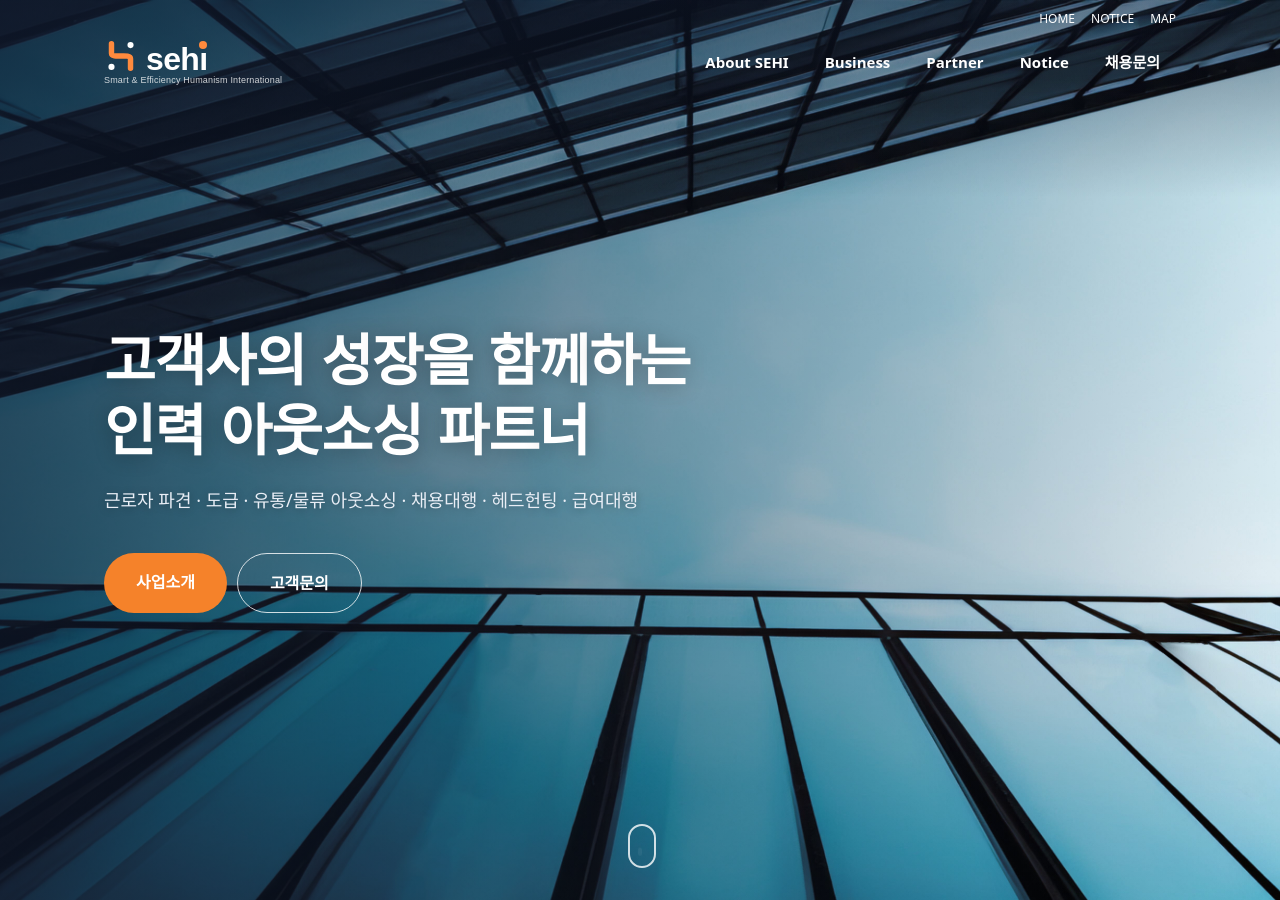
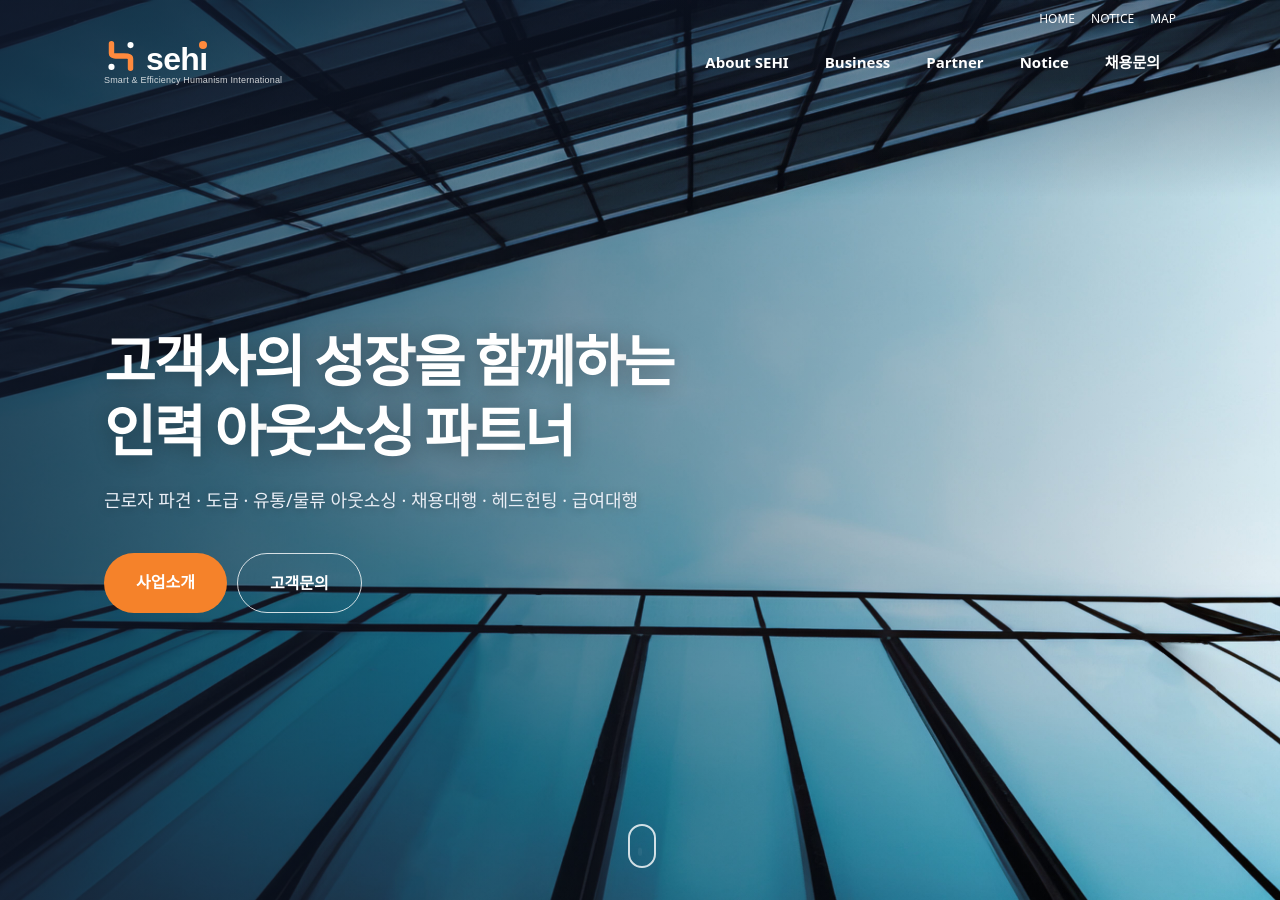
Before and after one commit to ivovilove2-maker/github.io, a Jekyll site: the page built from index.html, in a window 1280 px wide and 900 px high. Built offline with Jekyll 4.4.1, drawn with Linux system fonts in a browser that asks for light colours; some web fonts are replaced.

Commit message:
Update style.css

```diff
--- a/assets/css/style.css
+++ b/assets/css/style.css
@@ -319,23 +319,29 @@ img{max-width:100%;display:block}
   .rolling-item{width:140px;height:64px}
 }
 
-/* ===== 메인 제목: 명조체 + 한 글자씩 등장 ===== */
-.hero-title{font-family:'Noto Serif KR',serif;font-weight:700;font-size:58px;line-height:1.35;letter-spacing:-.02em}
-.hero-title .ch{display:inline-block;opacity:0;transform:translateY(.4em);filter:blur(6px);
-  animation:chIn .7s cubic-bezier(.2,.8,.2,1) forwards;animation-delay:calc(var(--i) * 55ms + .2s)}
-.hero-title .sp{display:inline-block;width:.28em}
-@keyframes chIn{to{opacity:1;transform:none;filter:blur(0)}}
+/* 제목 폰트 · 크기 */
+.hero-title{
+  font-family:'Pretendard Variable', Pretendard, -apple-system, BlinkMacSystemFont, 'Apple SD Gothic Neo', 'Malgun Gothic', sans-serif;
+  font-size:clamp(36px, 6vw, 80px);
+  font-weight:700;
+  line-height:1.25;
+  letter-spacing:-0.03em;
+}
 
-/* 설명·버튼은 제목이 다 나온 뒤 등장 */
-.reveal{opacity:0;transform:translateY(14px);animation:fadeUp .8s ease forwards}
-.hero .lead.reveal{animation-delay:var(--after,1.6s)}
-.hero .btns.reveal{animation-delay:calc(var(--after,1.6s) + .2s)}
-@keyframes fadeUp{to{opacity:1;transform:none}}
+/* 글자 하나하나: 크기 유지 + 시간차 등장 */
+.hero-title .w{ display:inline-block; white-space:nowrap; font-size:inherit; }
+.hero-title .ch{
+  display:inline-block; font-size:inherit; font-weight:inherit;
+  opacity:0; transform:translateY(.35em); filter:blur(8px);
+  animation:chIn .9s cubic-bezier(.2,.7,.2,1) forwards;
+  animation-delay:calc(var(--i) * 55ms);
+}
+@keyframes chIn{ to{ opacity:1; transform:none; filter:blur(0); } }
 
-/* 섹션 제목도 명조체로 */
-.main-head h2,.sub-visual h1{font-family:'Noto Serif KR',serif;font-weight:700}
-
-@media (max-width:760px){.hero-title{font-size:32px}}
-@media (prefers-reduced-motion:reduce){
-  .hero-title .ch,.reveal{animation:none;opacity:1;transform:none;filter:none}
+/* 설명 문구 · 버튼: 제목이 다 나온 뒤 등장 */
+.hero-title ~ .reveal{
+  opacity:0;
+  animation:fadeUp .8s ease forwards;
+  animation-delay:var(--after);
 }
+@keyframes fadeUp{ from{opacity:0; transform:translateY(12px);} to{opacity:1; transform:none;} }
```
